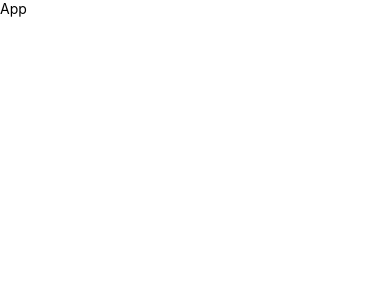
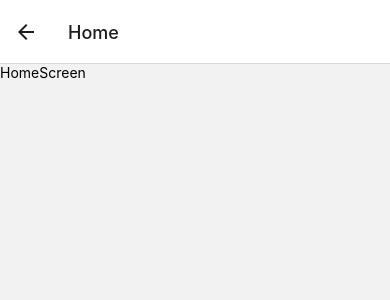
Before and after one commit to AysenurOzmenn/FirebaseAuth, a React Native app: screen /Home in a window 390 px wide. Shown: the top 300 px of the page. Built offline with nearby package versions, Linux system fonts and the light colour scheme.

Commit message:
The necessary installations have been completed, screens have been created.

```diff
--- a/App.js
+++ b/App.js
@@ -1,11 +1,20 @@
 import { StyleSheet, Text, View } from 'react-native'
 import React from 'react'
+import { NavigationContainer } from '@react-navigation/native';
+import { createNativeStackNavigator } from '@react-navigation/native-stack';
+import LoginScreen from './screens/LoginScreen';
+import HomeScreen from './screens/HomeScreen';
+
+const Stack = createNativeStackNavigator();
 
 export default function App() {
   return (
-    <View>
-      <Text>App</Text>
-    </View>
+    <NavigationContainer>
+      <Stack.Navigator>
+        <Stack.Screen options={{headerShown: false}} name="Login" component={LoginScreen} />
+        <Stack.Screen name="Home" component={HomeScreen} />
+      </Stack.Navigator>
+    </NavigationContainer>
   )
 }
 
--- a/package.json
+++ b/package.json
@@ -10,8 +10,12 @@
     "test": "jest"
   },
   "dependencies": {
+    "@react-navigation/native": "^6.1.17",
+    "@react-navigation/native-stack": "^6.10.0",
     "react": "18.2.0",
-    "react-native": "0.74.3"
+    "react-native": "0.74.3",
+    "react-native-safe-area-context": "^4.10.7",
+    "react-native-screens": "^3.32.0"
   },
   "devDependencies": {
     "@babel/core": "^7.20.0",
--- /dev/null
+++ b/screens/HomeScreen.js
@@ -0,0 +1,12 @@
+import { StyleSheet, Text, View } from 'react-native'
+import React from 'react'
+
+export default function HomeScreen() {
+  return (
+    <View>
+      <Text>HomeScreen</Text>
+    </View>
+  )
+}
+
+const styles = StyleSheet.create({})
--- /dev/null
+++ b/screens/LoginScreen.js
@@ -0,0 +1,12 @@
+import { StyleSheet, Text, View } from 'react-native'
+import React from 'react'
+
+export default function LoginScreen() {
+  return (
+    <View>
+      <Text>LoginScreen</Text>
+    </View>
+  )
+}
+
+const styles = StyleSheet.create({})
```
Also changed, not shown: 1 other file (tests, documents, lock files or other folders).
